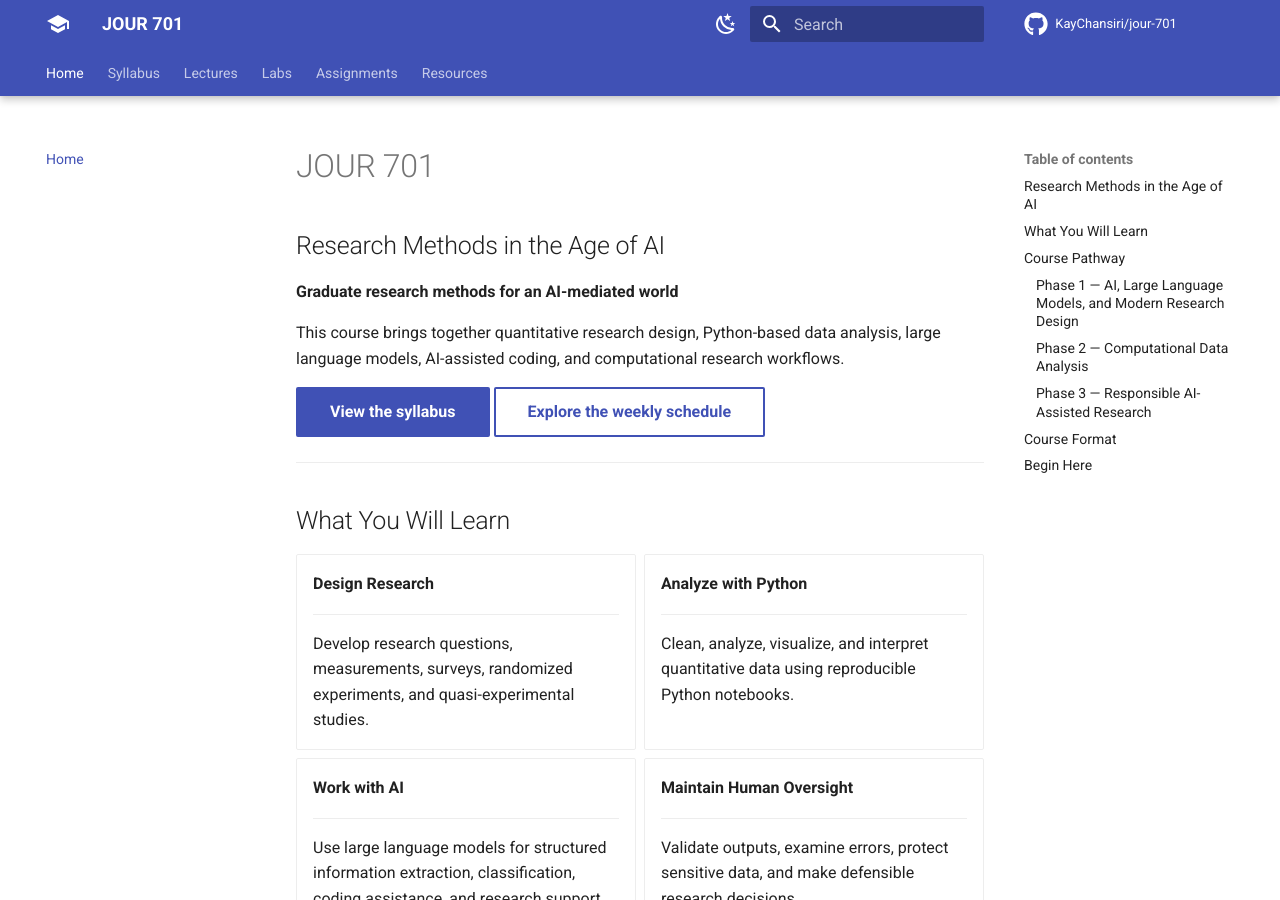
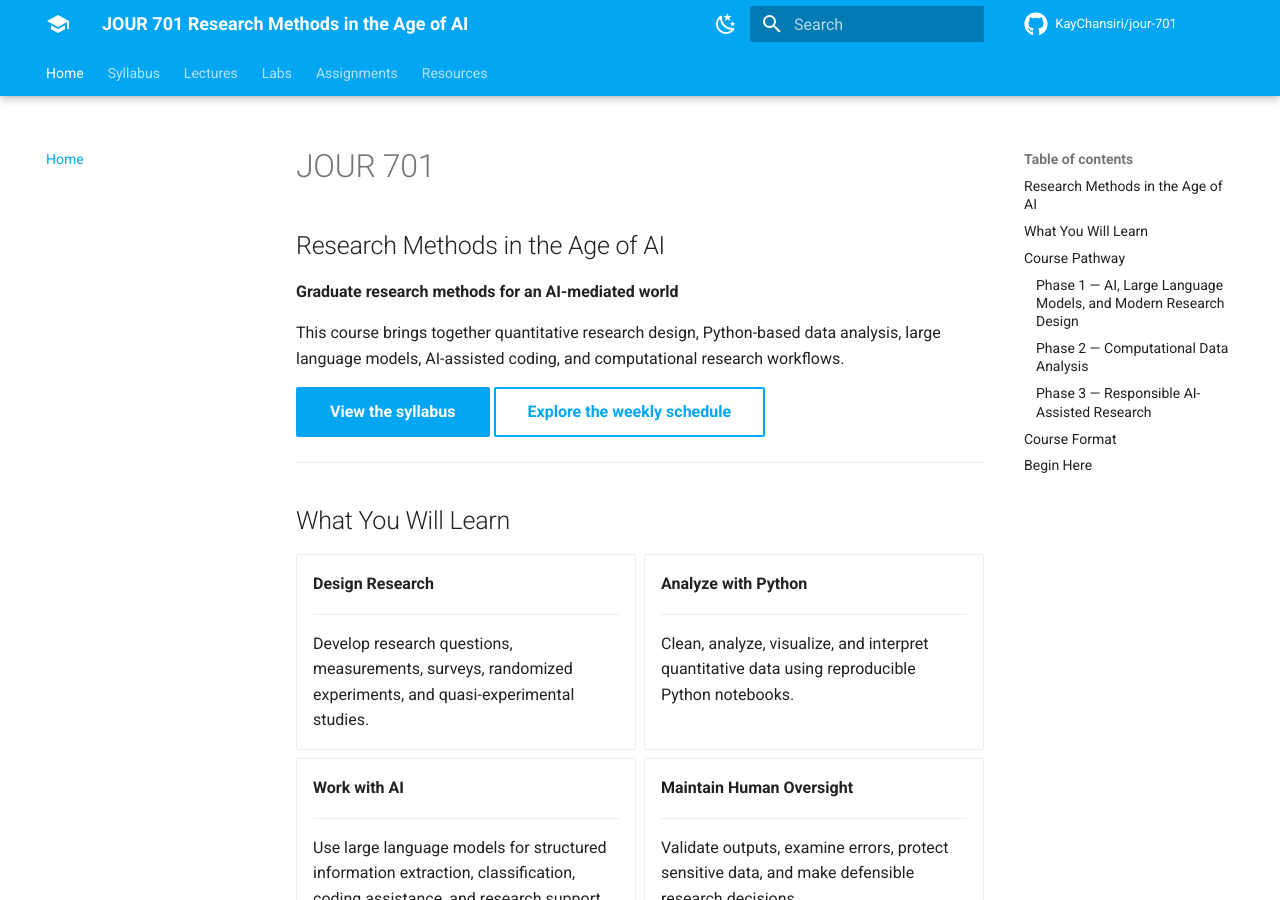
Before and after one commit to KayChansiri/jour-701-AI-research-methods, an MkDocs documentation site: the page built from docs/index.md, in a window 1280 px wide and 900 px high. Built offline with MkDocs 1.6.1 and Material for MkDocs 9.7.7, drawn with Linux system fonts in a browser that asks for light colours; comment, search, counter and statistics services are not loaded.

Commit message:
Update mkdocs.yml
Change the color of the page

```diff
--- a/mkdocs.yml
+++ b/mkdocs.yml
@@ -1,11 +1,11 @@
-site_name: JOUR 701
+site_name: JOUR 701 Research Methods in the Age of AI
 site_description: Research Methods in the Age of AI
 site_author: Kay Chansiri
 
-site_url: https://KayChansiri.github.io/jour-701/
+site_url: https://kaychansiri.github.io/jour-701-AI-research-methods/
 
 repo_name: KayChansiri/jour-701
-repo_url: https://github.com/KayChansiri/jour-701
+repo_url: https://github.com/KayChansiri/jour-701-AI-research-methods
 
 theme:
   name: material
@@ -27,16 +27,16 @@ theme:
   palette:
     - media: "(prefers-color-scheme: light)"
       scheme: default
-      primary: indigo
-      accent: deep purple
+      primary: light blue
+      accent: teal
       toggle:
         icon: material/weather-night
         name: Switch to dark mode
 
     - media: "(prefers-color-scheme: dark)"
       scheme: slate
-      primary: indigo
-      accent: deep purple
+      primary: blue gray
+      accent: cyan
       toggle:
         icon: material/weather-sunny
         name: Switch to light mode
```
